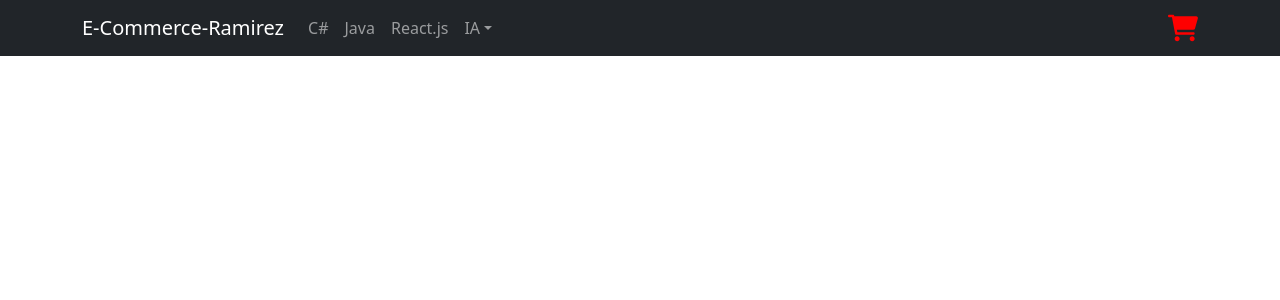
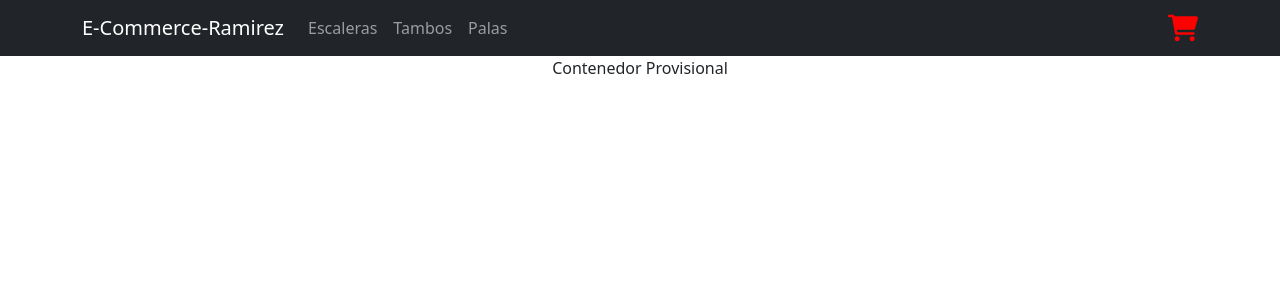
Before and after one commit to 19chepsito88/e-commerce-ramirez, a React (Create React App) app: page / in a window 1280 px wide. Shown: the top 300 px of the page. Built offline with nearby package versions, Linux system fonts and the light colour scheme.

Commit message:
Desafio: Crea tu landing

```diff
--- a/src/App.js
+++ b/src/App.js
@@ -1,17 +1,18 @@
 import './App.css';
 import NavBar from './components/NavBar/NavBar';
 import 'bootstrap/dist/css/bootstrap.min.css';
+import ItemListContainer from './components/ItemListContainer';
+import {ITEMS} from './Constants/menuItems';
 
 function App() {
-
-  const menuItems=[{id:1,name:'C#'},{id:2,name:'Java'},{id:3,name:'React.js'}]
-
   return (
     <div className="App" >
         <NavBar
-          menuItems={menuItems}
+          menuItems={ITEMS}
         />
-
+        <ItemListContainer
+          title={'Contenedor Provisional'}
+        />
     </div>
   );
 }
--- /dev/null
+++ b/src/Constants/menuItems.js
@@ -0,0 +1,5 @@
+export const ITEMS=[
+    {id:1,name:'Escaleras'},
+    {id:2,name:'Tambos'},
+    {id:3,name:'Palas'}
+]
--- /dev/null
+++ b/src/components/ItemListContainer.jsx
@@ -0,0 +1,11 @@
+import React from 'react'
+
+const ItemListContainer = ({
+    title
+}) => {
+  return (
+    <div>{title}</div>
+  )
+}
+
+export default ItemListContainer
--- /dev/null
+++ b/src/components/NavBar/CartWidget.jsx
@@ -0,0 +1,11 @@
+import { ReactComponent as ShoppingIcon } from "../Icons/shopping.svg";
+import "./NavBar.css";
+const CartWidget = () => {
+  return (
+    <div className="container-shopp-car">
+      <ShoppingIcon width={30} height={30} fill="red" />
+    </div>
+  );
+};
+
+export default CartWidget;
--- a/src/components/NavBar/NavBar.jsx
+++ b/src/components/NavBar/NavBar.jsx
@@ -2,7 +2,7 @@ import Container from "react-bootstrap/Container";
 import Nav from "react-bootstrap/Nav";
 import Navbar from "react-bootstrap/Navbar";
 import NavDropdown from "react-bootstrap/NavDropdown";
-import { ReactComponent as ShoppingIcon } from "../Icons/shopping.svg";
+import CartWidget from "./CartWidget";
 import "./NavBar.css";
 
 const NavBar = ({ menuItems }) => {
@@ -20,21 +20,8 @@ const NavBar = ({ menuItems }) => {
                 </Nav.Link>
               );
             })}
-            <NavDropdown title="IA" id="collasible-nav-dropdown">
-              <NavDropdown.Item href="#action/3.1">
-                Algoritmos Geneticos
-              </NavDropdown.Item>
-              <NavDropdown.Item href="#action/3.2">
-                Optimizacion Cumulo de Particulas
-              </NavDropdown.Item>
-              <NavDropdown.Item href="#action/3.3">
-                Evolucion Diferencial
-              </NavDropdown.Item>
-            </NavDropdown>
           </Nav>
-          <Nav className="container-shopp-car">
-            <ShoppingIcon width={30} height={30} fill="red" />
-          </Nav>
+          <CartWidget />
         </Navbar.Collapse>
       </Container>
     </Navbar>
```
